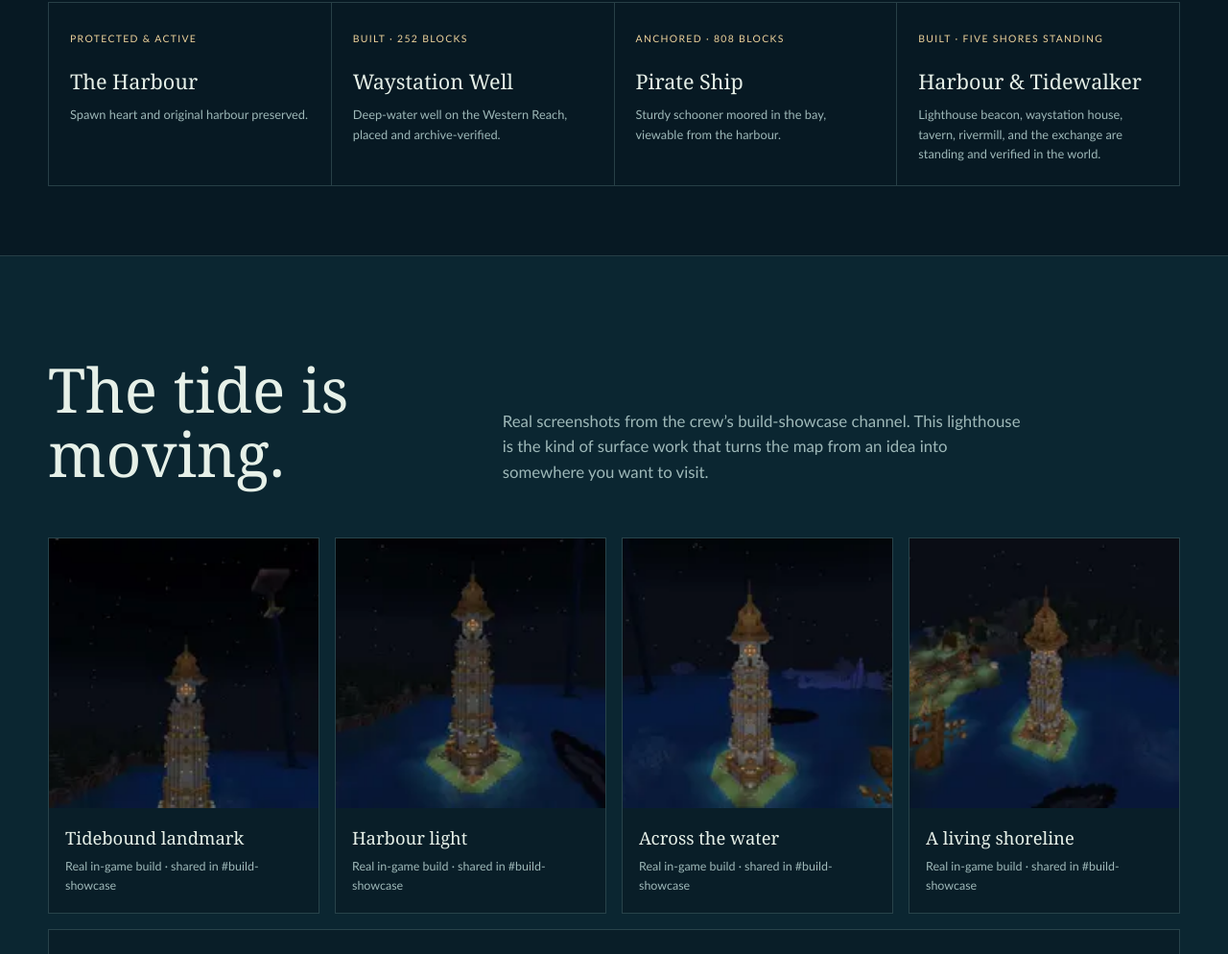
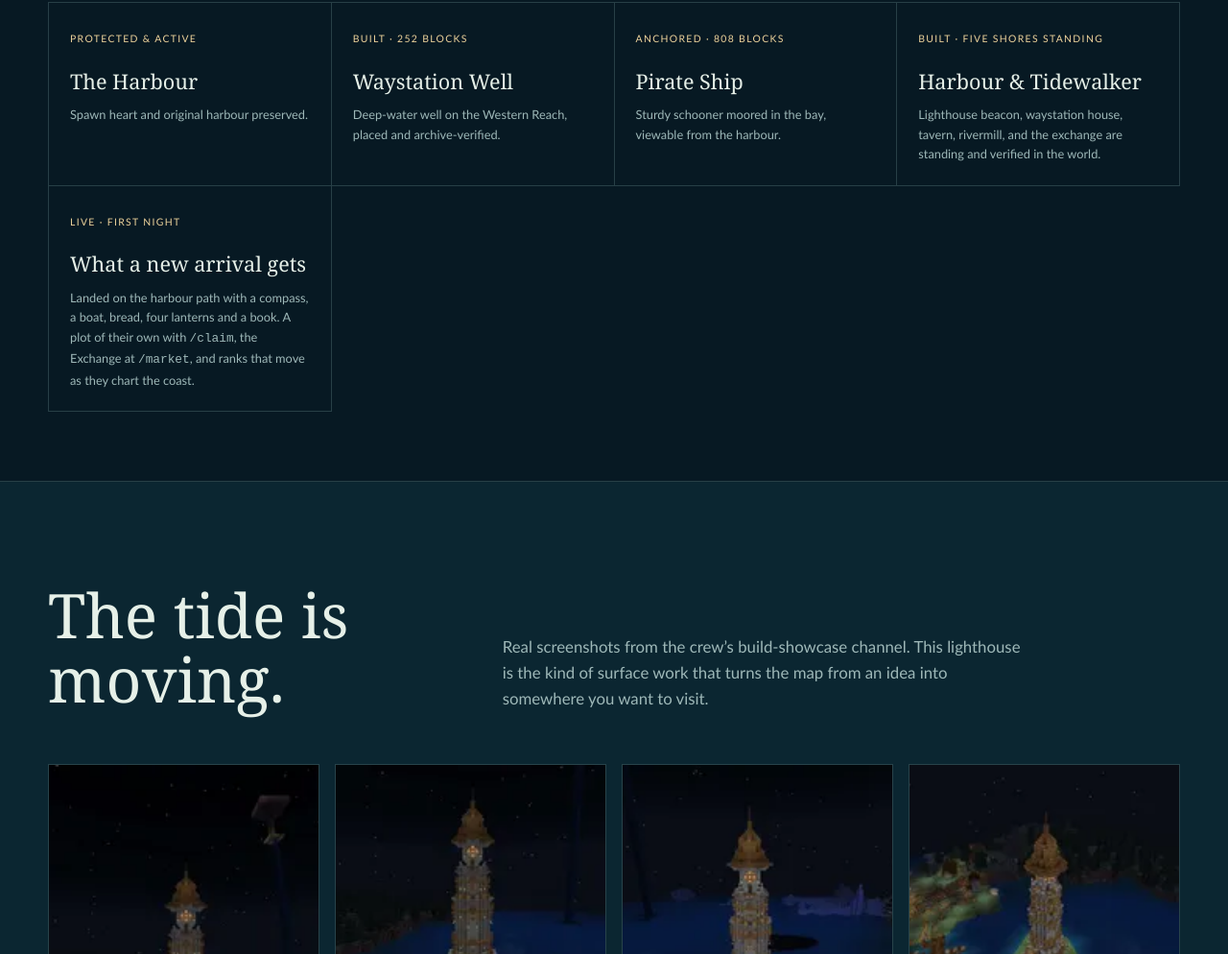
Before and after one commit to alonemanguy/odyssey-lands-site, a plain HTML site: page index.html in a window 1280 px wide. Shown: the part 3292-4286 px from the top of the page at 96% size. Drawn offline with Linux system fonts and the light colour scheme; no server answers.

Commit message:
feat: tell new arrivals what they get - the deckhand kit, a plot of their own, the Exchange, and ranks that move

```diff
--- a/index.html
+++ b/index.html
@@ -422,6 +422,7 @@
           <article class="project-status-card"><span class="project-state">Built · 252 blocks</span><strong>Waystation Well</strong><p>Deep-water well on the Western Reach, placed and archive-verified.</p></article>
           <article class="project-status-card"><span class="project-state">Anchored · 808 blocks</span><strong>Pirate Ship</strong><p>Sturdy schooner moored in the bay, viewable from the harbour.</p></article>
           <article class="project-status-card"><span class="project-state">Built · five shores standing</span><strong>Harbour &amp; Tidewalker</strong><p>Lighthouse beacon, waystation house, tavern, rivermill, and the exchange are standing and verified in the world.</p></article>
+          <article class="project-status-card"><span class="project-state">Live · first night</span><strong>What a new arrival gets</strong><p>Landed on the harbour path with a compass, a boat, bread, four lanterns and a book. A plot of their own with <code>/claim</code>, the Exchange at <code>/market</code>, and ranks that move as they chart the coast.</p></article>
         </div>
       </div>
     </section>
```
